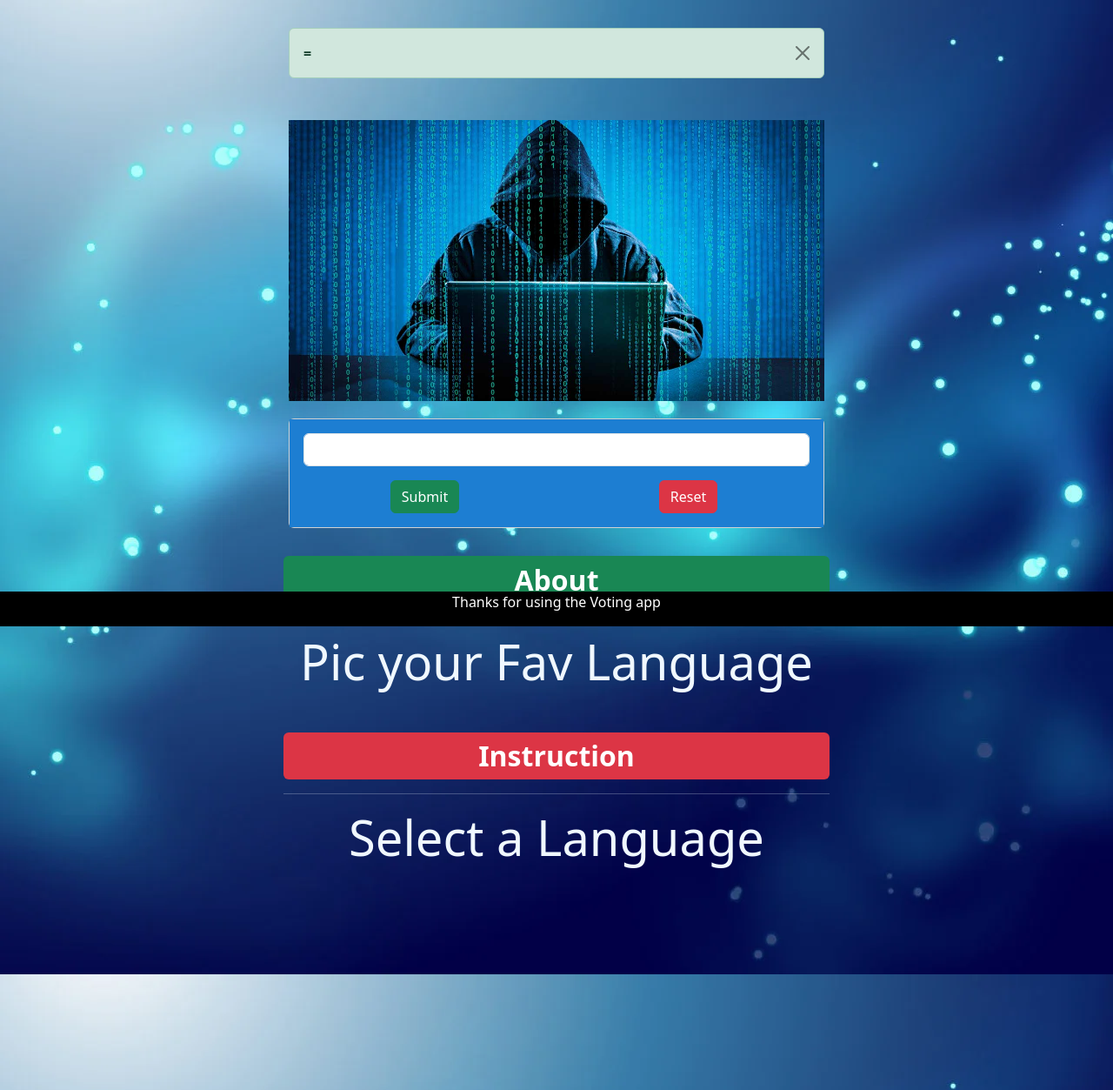
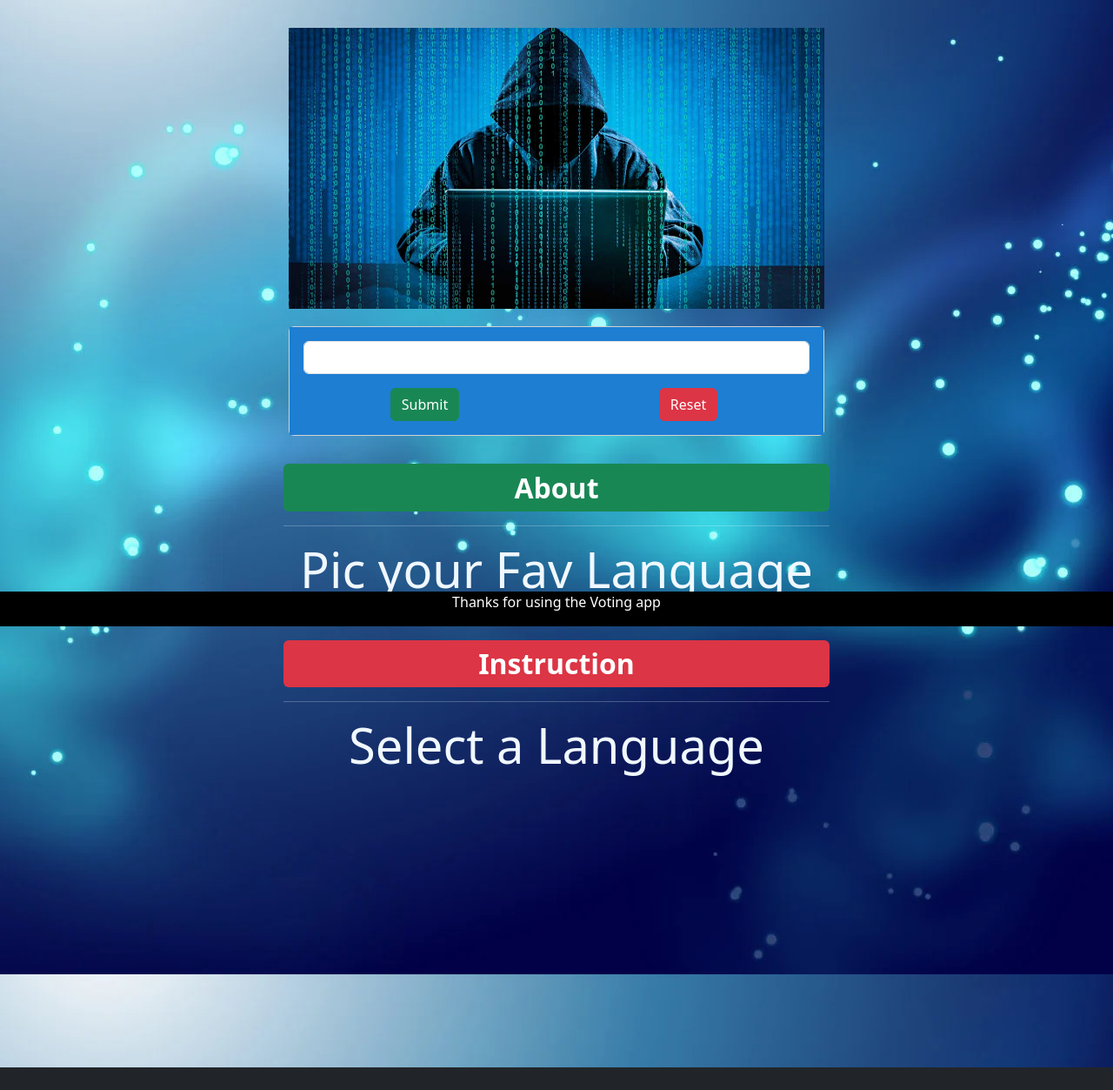
Before and after one commit to Abishake01/Django_Project, a Django app: page /voting in a window 1280 px wide. Shown: the part 80-1333 px from the top of the page at 87% size. After the commit the page ends 1307 px from the top, so only its background shows below. Run offline with Django 5.2, Linux system fonts and the light colour scheme.

Commit message:
DataList

```diff
--- a/template/voting/main.html
+++ b/template/voting/main.html
@@ -32,21 +32,7 @@
       </nav>
 
       <div class="container-fluid">
-       <div class="row">
-        <div class="col-md-6" style="margin: 2rem auto 0 auto;">
-            {% if error %}
-            <div class="alert alert-danger alert-dismissible fade show" role="alert">
-                <strong>Error</strong>
-                <button type="button" class="btn-close" data-bs-dismiss="alert" aria-label="Close"></button>
-              </div>
-            {% else %}
-            <div class="alert alert-success alert-dismissible fade show" role="alert">
-                <strong>{{q}}={{ans}}</strong>
-                <button type="button" class="btn-close" data-bs-dismiss="alert" aria-label="Close"></button>
-              </div>
-            {% endif %}
-        </div>
-       </div>
+
         <div class="row">
             <div class="col-md-6" style="margin: 2rem auto 0 auto;">
                 <img class="img-fluid" src="{% static 'webpage.jpg' %}" style="  margin-bottom: 20px;">
@@ -55,7 +41,11 @@
                         <form method="GET" action="{% url 'getquery' %}">
                           <input list="languages" class="form-control" name="languages" style="margin-bottom: 1rem;">
                           <datalist id="languages">
-                            <option value="Python">
+                            {% for eachlang in arr %}
+                            <option value="{{eachlang}}">
+                             {% endfor %}
+                          </datalist>
+                          <!--  <option value="Python">
                             <option value="Java">
                             <option value="C">
                             <option value="C++">
@@ -65,7 +55,8 @@
                             <option value="CSS">
                             <option value="JavaScript">
                             <option value="Django">
-                          </datalist>
+
+                        -->
 
                             <div class="row" style="margin-top: 10px;">
                                 <div class="col-6">
--- a/voting/views.py
+++ b/voting/views.py
@@ -2,8 +2,8 @@
 from django.http import HttpResponse,JsonResponse
 
 # Create your views here.
+arr=['Python','Java','C','C++','Mysql','DataBase','HTML','CSS','JavaScript','TailwindCss','Django','React','Node.JS']
 def vote(request):
-    arr=['Python','Java','C','C++','Mysql','DataBase','HTML','CSS','JavaScript','TailwindCss','Django','React','Node.JS']
     mydic={
         'arr': arr
     }
```
